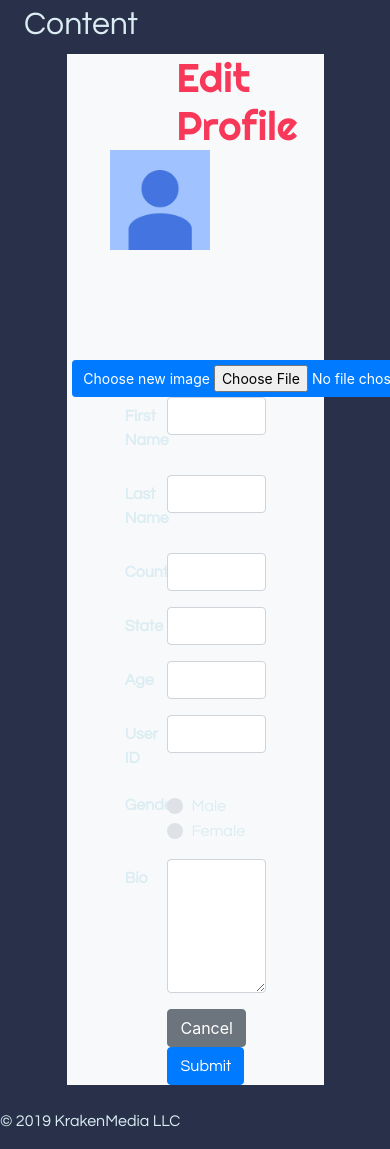
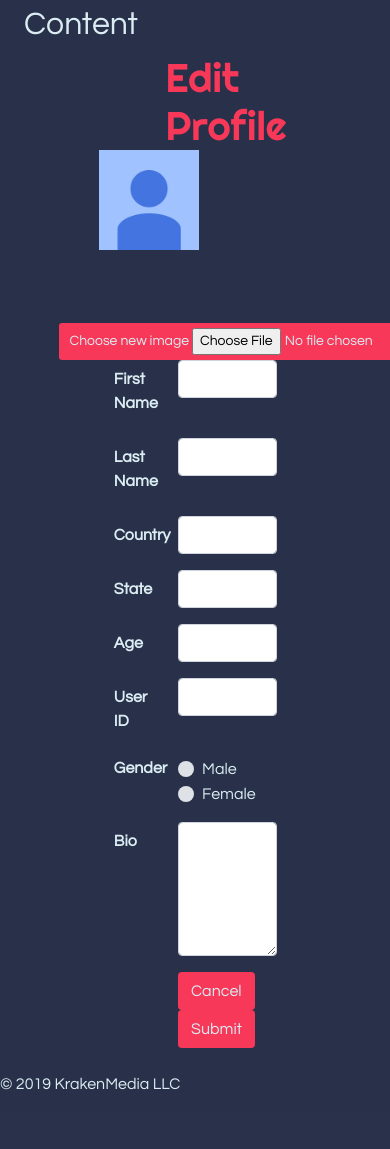
Before and after one commit to scribhneoir/Kraken, a PHP site: page /profile_edit.html in a window 390 px wide; the page is wider, and only the part inside the window is pictured. Shown: the part 958-2107 px from the top of that part. After the commit the page ends 2048 px from the top of that part, so only its background shows below. Run offline with PHP 8.4, Linux system fonts and the light colour scheme; some libraries are stand-ins or nearby versions; some web fonts are replaced.

Commit message:
updated formatting

```diff
--- a/public_html/css/temp_style.css
+++ b/public_html/css/temp_style.css
@@ -71,6 +71,16 @@ h3{
     width: 100px;
     padding-bottom: 10px;
 }
+#pro_form{
+    margin-left:2em;
+}
+#bio{
+padding-top:1em;
+}
+#profile_image_upload{
+    margin-left:3px;
+    margin-top:4.5em;
+}
 label{
     color: #dbedf3;
     font-family: 'Questrial', sans-serif;
@@ -79,8 +89,11 @@ li{
     color: #dbedf3;
     font-family: 'Questrial', sans-serif;
 }
-button{
+.btn{
     background-color: #f73859;
     color: #dbedf3;
     font-family: 'Questrial', sans-serif;
 }
+.btn:hover{
+    color: black;
+}
--- a/public_html/profile_edit.html
+++ b/public_html/profile_edit.html
@@ -9,8 +9,12 @@
 
     <!-- FontAwesome CSS & JS -->
     <link rel="stylesheet" href="https://maxcdn.bootstrapcdn.com/font-awesome/4.7.0/css/font-awesome.min.css">
-        <script defer src="https://use.fontawesome.com/releases/v5.0.13/js/solid.js" integrity="sha384-tzzSw1/Vo+0N5UhStP3bvwWPq+uvzCMfrN1fEFe+xBmv1C/AtVX5K0uZtmcHitFZ" crossorigin="anonymous"></script>
-        <script defer src="https://use.fontawesome.com/releases/v5.0.13/js/fontawesome.js" integrity="sha384-6OIrr52G08NpOFSZdxxz1xdNSndlD4vdcf/q2myIUVO0VsqaGHJsB0RaBE01VTOY" crossorigin="anonymous"></script>
+    <script defer src="https://use.fontawesome.com/releases/v5.0.13/js/solid.js"
+            integrity="sha384-tzzSw1/Vo+0N5UhStP3bvwWPq+uvzCMfrN1fEFe+xBmv1C/AtVX5K0uZtmcHitFZ"
+            crossorigin="anonymous"></script>
+    <script defer src="https://use.fontawesome.com/releases/v5.0.13/js/fontawesome.js"
+            integrity="sha384-6OIrr52G08NpOFSZdxxz1xdNSndlD4vdcf/q2myIUVO0VsqaGHJsB0RaBE01VTOY"
+            crossorigin="anonymous"></script>
 
     <!-- Fonts CSS -->
     <link href="https://fonts.googleapis.com/css?family=Lexend+Exa|Questrial|Righteous&display=swap" rel="stylesheet">
@@ -100,87 +104,100 @@
             </div>
         </nav>
 
-                <div class = "col-9" id="content">
+        <div class="col-9" id="content">
             <div class="container">
                 <div class="row">
                     <div class="col">
                         <h2>Content</h2>
-                                <div id = "pro_form" class = "offset-2 col-md-8 bg-light">
-                                    <h1 class = "offset-5 profile_title">Edit Profile</h1>
-                                    <div class ="row">
-                                        <img id = "profile_image" class = "offset-2" src="img/profile.jpg" alt="profile_image">
+                        <div id="pro_form" class="offset-2 col-md-8">
+                            <h1 class="offset-5 profile_title">Edit Profile</h1>
+                            <div class="row">
+                                <img id="profile_image" class="offset-2" src="img/profile.jpg" alt="profile_image">
                                 <div class="file-field">
-                                            <div class="btn btn-primary btn-sm col-md-10" style = "margin-top: 100px; margin-left: 5px;">
+                                    <div class="btn btn-sm col-md-10" id = "profile_image_upload">
                                         <span>Choose new image</span>
                                         <input type="file">
                                     </div>
                                 </div>
                             </div>
-                                    <form action = "process.php" method = "post" >
+                            <form action="process.php" method="post">
                                 <div class="form-group row">
-                                            <label for="first_name" class="offset-2 col-2 col-form-label font-weight-bold">First Name</label>
+                                    <label for="first_name" class="offset-2 col-3 col-form-label font-weight-bold">First
+                                        Name</label>
                                     <div class="col-6">
-                                                <input id="first_name" name="first_name" type="text" class="form-control" placeholder="">
+                                        <input id="first_name" name="first_name" type="text" class="form-control"
+                                               placeholder="">
                                     </div>
                                 </div>
                                 <div class="form-group row">
-                                            <label for="last_name" class="offset-2 col-2 col-form-label font-weight-bold">Last Name</label>
+                                    <label for="last_name" class="offset-2 col-3 col-form-label font-weight-bold">Last
+                                        Name</label>
                                     <div class="col-6">
-                                                <input id="last_name" name="last_name" type="text" class="form-control" placeholder="">
+                                        <input id="last_name" name="last_name" type="text" class="form-control"
+                                               placeholder="">
                                     </div>
                                 </div>
                                 <div class="form-group row">
-                                            <label for="country" class="offset-2 col-2 col-form-label font-weight-bold">Country</label>
+                                    <label for="country"
+                                           class="offset-2 col-3 col-form-label font-weight-bold">Country</label>
                                     <div class="col-6">
-                                                <input id="country" name="country" type="text" class="form-control" placeholder="">
+                                        <input id="country" name="country" type="text" class="form-control"
+                                               placeholder="">
                                     </div>
                                 </div>
                                 <div class="form-group row">
-                                            <label for="state" class="offset-2 col-2 col-form-label font-weight-bold">State</label>
+                                    <label for="state"
+                                           class="offset-2 col-3 col-form-label font-weight-bold">State</label>
                                     <div class="col-6">
                                         <input id="state" name="state" type="text" class="form-control" placeholder="">
                                     </div>
                                 </div>
                                 <div class="form-group row">
-                                            <label class="offset-2 col-2 col-form-label font-weight-bold" for="age">Age</label>
+                                    <label class="offset-2 col-3 col-form-label font-weight-bold" for="age">Age</label>
                                     <div class="col-6">
                                         <input id="age" name="age" type="number" class="form-control " placeholder="">
                                     </div>
                                 </div>
                                 <div class="form-group row">
-                                            <label for="user_id" class="offset-2 col-2 col-form-label font-weight-bold">User ID</label>
+                                    <label for="user_id" class="offset-2 col-3 col-form-label font-weight-bold">User
+                                        ID</label>
                                     <div class="col-6">
-                                                <input id="user_id" name="user_id" type="text" class="form-control" placeholder="" required="required">
+                                        <input id="user_id" name="user_id" type="text" class="form-control"
+                                               placeholder="" required="required">
                                     </div>
                                 </div>
                                 <div class="form-group row">
-                                            <label class="offset-2 col-2 font-weight-bold">Gender</label>
+                                    <label class="offset-2 col-3 font-weight-bold">Gender</label>
                                     <div class="col-6">
                                         <div class="custom-control custom-radio custom-control-inline">
-                                                    <input name="gender" id="male" type="radio" class="custom-control-input " value="male">
+                                            <input name="gender" id="male" type="radio" class="custom-control-input "
+                                                   value="male">
                                             <label for="male" class="custom-control-label">Male</label>
                                         </div>
                                         <div class="custom-control custom-radio custom-control-inline">
-                                                    <input name="gender" id="female" type="radio" class="custom-control-input" value="female">
+                                            <input name="gender" id="female" type="radio" class="custom-control-input"
+                                                   value="female">
                                             <label for="female" class="custom-control-label">Female</label>
                                         </div>
                                     </div>
                                 </div>
                                 <div class="form-group row">
-                                            <label for="textarea" class="font-weight-bold offset-2 col-2 col-form-label">Bio</label>
+                                    <label for="textarea"
+                                           class="font-weight-bold offset-2 col-3 col-form-label">Bio</label>
                                     <div class="col-6">
-                                                <textarea id="textarea" name="textarea" cols="40" rows="5" class="form-control"></textarea>
+                                        <textarea id="textarea" name="textarea" cols="40" rows="5"
+                                                  class="form-control"></textarea>
                                     </div>
                                 </div>
                                 <div class="form-group row">
-                                            <div class="offset-4 col-8">
-                                                <a class="btn btn-secondary" href="profile.html" role="button">Cancel</a>
+                                    <div class="offset-5 col-8">
+                                        <a class="btn" href="profile.html" role="button">Cancel</a>
                                         <!--<button href = "profile/profile.html" name="cancel" type="button" class="btn btn-secondary">Cancel</button>-->
-                                                <button name="submit" type="submit" class="btn btn-primary">Submit</button>
+                                        <button name="submit" type="submit" class="btn">Submit</button>
                                     </div>
                                 </div>
                             </form>
-
+                        </div>
                     </div>
                 </div>
             </div>
@@ -192,11 +209,17 @@
 </footer>
 
 <!-- jQuery CDN  -->
-        <script src="https://code.jquery.com/jquery-3.3.1.slim.min.js" integrity="sha384-q8i/X+965DzO0rT7abK41JStQIAqVgRVzpbzo5smXKp4YfRvH+8abtTE1Pi6jizo" crossorigin="anonymous"></script>
+<script src="https://code.jquery.com/jquery-3.3.1.slim.min.js"
+        integrity="sha384-q8i/X+965DzO0rT7abK41JStQIAqVgRVzpbzo5smXKp4YfRvH+8abtTE1Pi6jizo"
+        crossorigin="anonymous"></script>
 <!-- Popper.JS -->
-        <script src="https://cdnjs.cloudflare.com/ajax/libs/popper.js/1.14.7/umd/popper.min.js" integrity="sha384-UO2eT0CpHqdSJQ6hJty5KVphtPhzWj9WO1clHTMGa3JDZwrnQq4sF86dIHNDz0W1" crossorigin="anonymous"></script>
+<script src="https://cdnjs.cloudflare.com/ajax/libs/popper.js/1.14.7/umd/popper.min.js"
+        integrity="sha384-UO2eT0CpHqdSJQ6hJty5KVphtPhzWj9WO1clHTMGa3JDZwrnQq4sF86dIHNDz0W1"
+        crossorigin="anonymous"></script>
 <!-- Bootstrap JS -->
-        <script src="https://stackpath.bootstrapcdn.com/bootstrap/4.3.1/js/bootstrap.min.js" integrity="sha384-JjSmVgyd0p3pXB1rRibZUAYoIIy6OrQ6VrjIEaFf/nJGzIxFDsf4x0xIM+B07jRM" crossorigin="anonymous"></script>
+<script src="https://stackpath.bootstrapcdn.com/bootstrap/4.3.1/js/bootstrap.min.js"
+        integrity="sha384-JjSmVgyd0p3pXB1rRibZUAYoIIy6OrQ6VrjIEaFf/nJGzIxFDsf4x0xIM+B07jRM"
+        crossorigin="anonymous"></script>
 
 <script type="text/javascript">
     $(document).ready(function () {
```
Also changed, not shown: public_html/profile.html (+11 -4 lines). Lines whose indentation alone changed are shown as unchanged.
